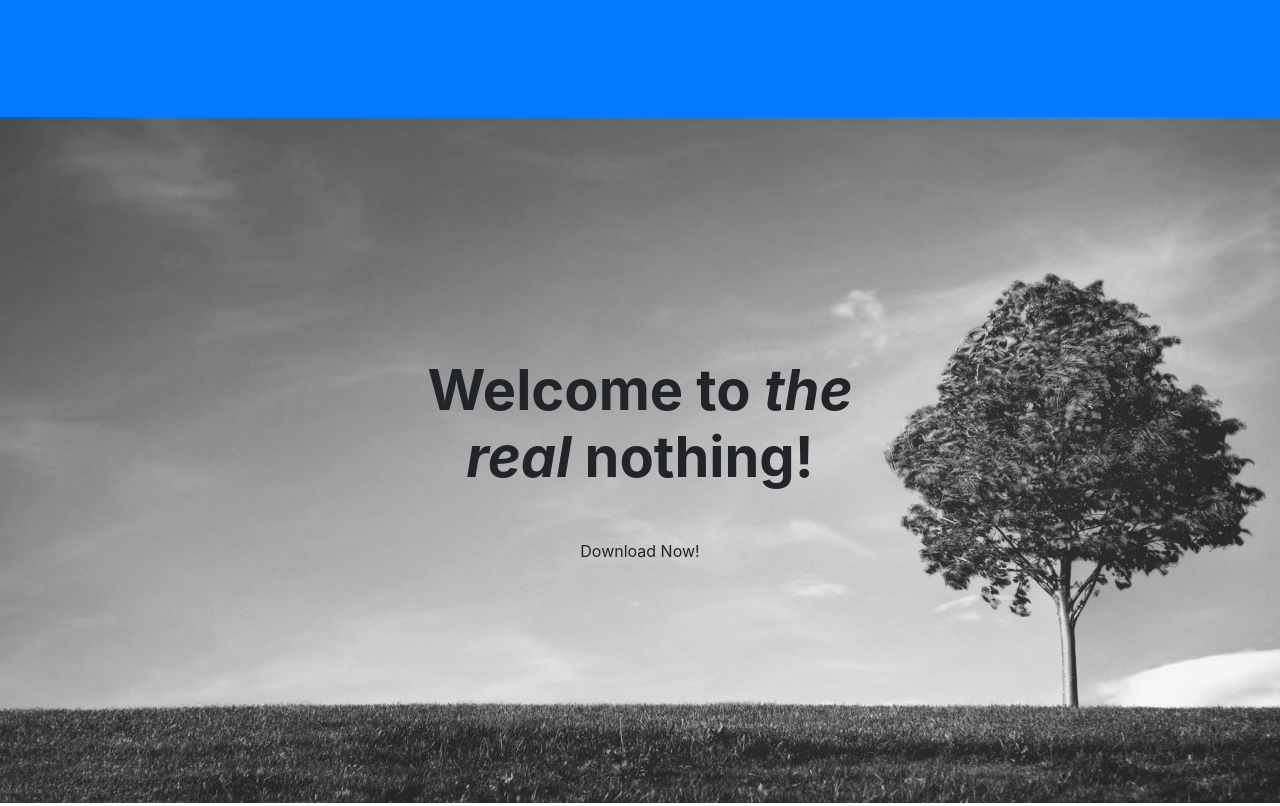
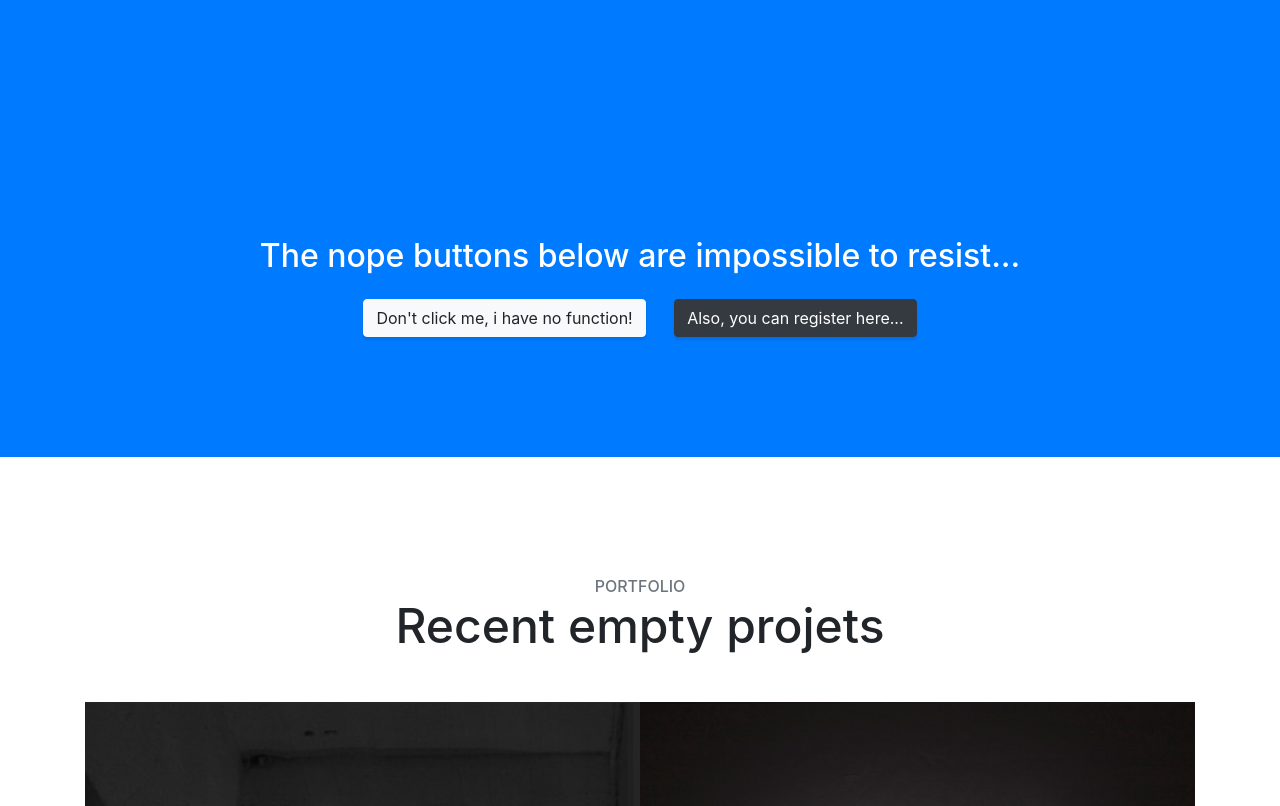
Before and after one commit to tavaros/github.io, a website with bundled scripts: page index.html in a window 1280 px wide. Shown: the part 1663-2469 px from the top of the page. Built offline with nearby package versions, Linux system fonts and the light colour scheme.

Commit message:
Update index.html

```diff
--- a/index.html
+++ b/index.html
@@ -127,15 +127,15 @@
     </div>
   </section>
 
-  <!-- Callout -->
-  <section class="callout">
+   <!-- Call to Action -->
+  <section class="content-section bg-primary text-white">
     <div class="container text-center">
-      <h2 class="mx-auto mb-5">Welcome to
-        <em>the real</em>
-        nothing!</h2>
-      <a class="">Download Now!</a>
+      <h2 class="mb-4">The nope buttons below are impossible to resist...</h2>
+      <a href="#" class="btn btn-xl btn-light mr-4">Don't click me, i have no function!</a>
+      <a href="app-ecma6/cadastro.html" class="btn btn-xl btn-dark">Also, you can register here...</a>
     </div>
   </section>
+
 
   <!-- Portfolio -->
   <section class="content-section" id="portfolio">
@@ -172,14 +172,6 @@
     </div>
   </section>
 
-  <!-- Call to Action -->
-  <section class="content-section bg-primary text-white">
-    <div class="container text-center">
-      <h2 class="mb-4">The useless buttons below are impossible to resist...</h2>
-      <a href="#" class="btn btn-xl btn-light mr-4">Don't click me, i have no function!</a>
-      <a href="./app-ecma6/cadastro.html" class="btn btn-xl btn-dark">Also, this button send you to the register page...</a>
-    </div>
-  </section>
 
   <!-- Map -->
   <section id="contact" class="map">
```
